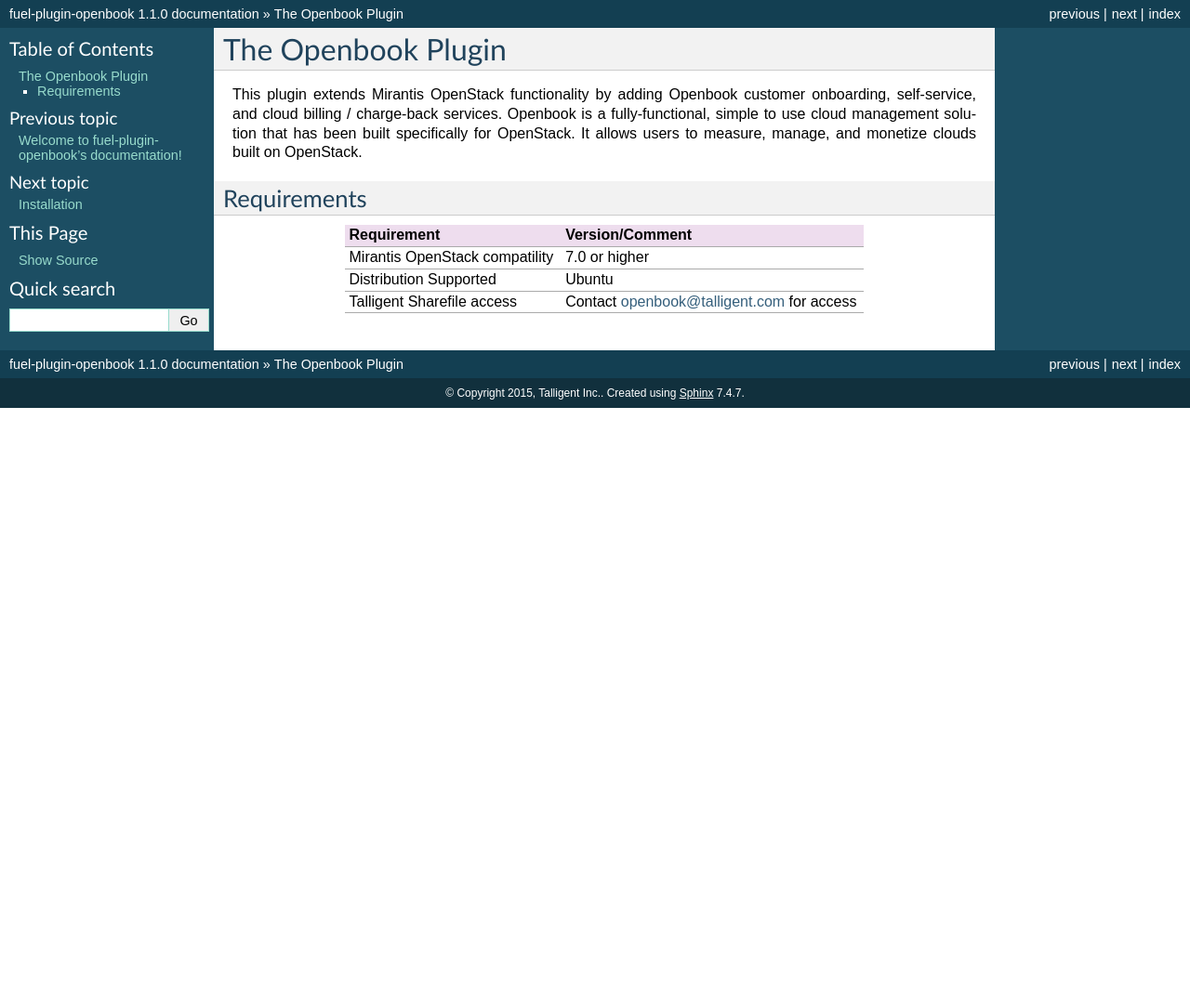
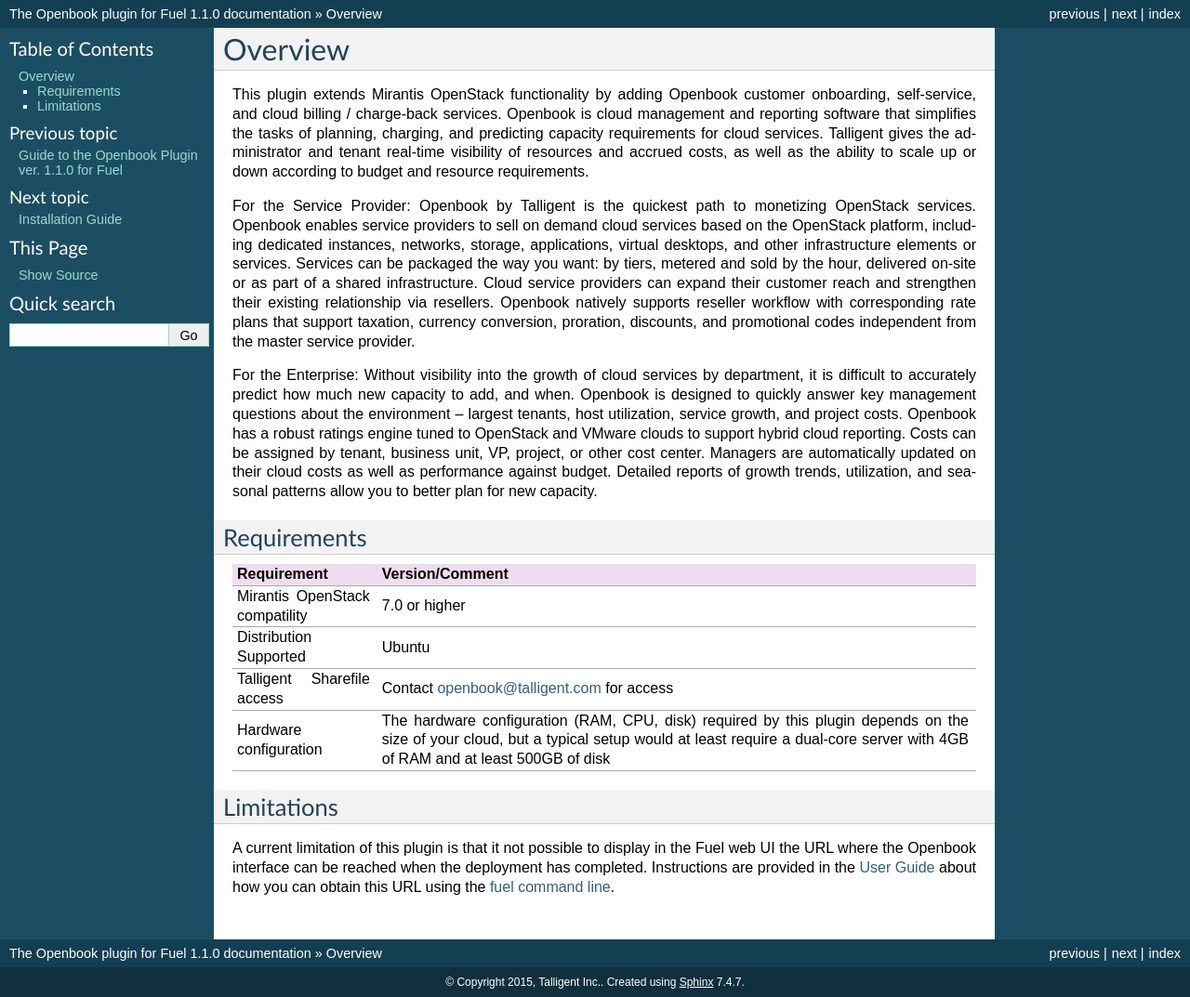
Before and after one commit to openstack-archive/fuel-plugin-openbook, a Sphinx documentation site: the page built from doc/source/overview.rst, in a window 1280 px wide. Shown: the whole page at 93% size. Built offline with Sphinx 7.4.7, drawn with Linux system fonts in a browser that asks for light colours; before the commit the page ends 900 px from its top, so only the background shows below that.

Commit message:
updated plugin guide; added plugin spec
Change-Id: If413e8178be1b4332b06b183e52349dd64920fa8

```diff
--- a/doc/source/conf.py
+++ b/doc/source/conf.py
@@ -46,7 +46,7 @@
 master_doc = 'index'
 
 # General information about the project.
-project = u'fuel-plugin-openbook'
+project = u'The Openbook plugin for Fuel'
 copyright = u'2015, Talligent Inc.'
 
 # The version info for the project you're documenting, acts as replacement for
@@ -199,7 +199,7 @@
 # (source start file, target name, title,
 #  author, documentclass [howto, manual, or own class]).
 latex_documents = [
-  ('index', 'fuel-plugin-openbook.tex', u'fuel-plugin-openbook Documentation',
+  ('index', 'fuel-plugin-openbook.tex', u'The Openbook Plugin for Fuel Documentation',
    u'Talligent Inc.', 'manual'),
 ]
 
@@ -229,7 +229,7 @@
 # One entry per manual page. List of tuples
 # (source start file, name, description, authors, manual section).
 man_pages = [
-    ('index', 'fuel-plugin-openbook', u'fuel-plugin-openbook Documentation',
+    ('index', 'fuel-plugin-openbook', u'Guide to the Openbook Plugin ver. 1.1.0 for Fuel',
      [u'Talligent Inc.'], 1)
 ]
 
@@ -243,8 +243,8 @@
 # (source start file, target name, title, author,
 #  dir menu entry, description, category)
 texinfo_documents = [
-  ('index', 'fuel-plugin-openbook', u'fuel-plugin-openbook Documentation',
-   u'Talligent Inc.', 'fuel-plugin-openbook', 'One line description of project.',
+  ('index', 'fuel-plugin-openbook', u'The Openbook Plugin for Fuel Documentation',
+   u'Talligent Inc.', 'fuel-plugin-openbook', 'The Openbook Plugin for Fuel Documentation',
    'Miscellaneous'),
 ]
 
@@ -264,7 +264,7 @@
 # -- Options for Epub output ----------------------------------------------
 
 # Bibliographic Dublin Core info.
-epub_title = u'fuel-plugin-openbook'
+epub_title = u'The Openbook Plugin for Fuel'
 epub_author = u'Talligent Inc.'
 epub_publisher = u'Talligent Inc.'
 epub_copyright = u'2015, Talligent Inc.'
--- a/doc/source/overview.rst
+++ b/doc/source/overview.rst
@@ -1,21 +1,57 @@
-The Openbook Plugin
-===================
+.. _user_overview:
+
+Overview
+========
 
 This plugin extends Mirantis OpenStack functionality by adding Openbook customer
-onboarding, self-service, and cloud billing / charge-back services. Openbook is
-a fully-functional, simple to use cloud management solution that has been built
-specifically for OpenStack. It allows users to measure, manage, and monetize
-clouds built on OpenStack.
+onboarding, self-service, and cloud billing / charge-back services. Openbook is cloud
+management and reporting software that simplifies the tasks of planning, charging,
+and predicting capacity requirements for cloud services.  Talligent gives the
+administrator and tenant real-time visibility of resources and accrued costs, as well
+as the ability to scale up or down according to budget and resource requirements.
 
+For the Service Provider:  Openbook by Talligent is the quickest path to monetizing
+OpenStack services.  Openbook enables service providers to sell on demand cloud services
+based on the OpenStack platform, including dedicated instances, networks, storage,
+applications, virtual desktops, and other infrastructure elements or services.  Services
+can be packaged the way you want:  by tiers, metered and sold by the hour, delivered
+on-site or as part of a shared infrastructure. Cloud service providers can expand their
+customer reach and strengthen their existing relationship via resellers. Openbook natively
+supports reseller workflow with corresponding rate plans that support taxation, currency
+conversion, proration, discounts, and promotional codes independent from the master
+service provider.
+
+For the Enterprise: Without visibility into the growth of cloud services by department,
+it is difficult to accurately predict how much new capacity to add, and when.  Openbook
+is designed to quickly answer key management questions about the environment – largest
+tenants, host utilization, service growth, and project costs.  Openbook has a robust
+ratings engine tuned to OpenStack and VMware clouds to support hybrid cloud reporting.
+Costs can be assigned by tenant, business unit, VP, project, or other cost center.
+Managers are automatically updated on their cloud costs as well as performance against
+budget.  Detailed reports of growth trends, utilization, and seasonal patterns allow
+you to better plan for new capacity.
+
+.. _plugin_requirements:
 Requirements
-++++++++++++
+------------
 
-+----------------------------------+-------------------------------------------+
-| Requirement                      | Version/Comment                           |
-+==================================+===========================================+
-| Mirantis OpenStack compatility   | 7.0 or higher                             |
-+----------------------------------+-------------------------------------------+
-| Distribution Supported           | Ubuntu                                    |
-+----------------------------------+-------------------------------------------+
-| Talligent Sharefile access       | Contact openbook@talligent.com for access |
-+----------------------------------+-------------------------------------------+
++----------------------------------+-----------------------------------------------------------------------+
+| **Requirement**                  | **Version/Comment**                                                   |
++==================================+=======================================================================+
+| Mirantis OpenStack compatility   | 7.0 or higher                                                         |
++----------------------------------+-----------------------------------------------------------------------+
+| Distribution Supported           | Ubuntu                                                                |
++----------------------------------+-----------------------------------------------------------------------+
+| Talligent Sharefile access       | Contact openbook@talligent.com for access                             |
++----------------------------------+-----------------------------------------------------------------------+
+| Hardware configuration           | The hardware configuration (RAM, CPU, disk) required by this plugin   |
+|                                  | depends on the size of your cloud, but a typical setup would at least |
+|                                  | require a dual-core server with 4GB of RAM and at least 500GB of disk |
++----------------------------------+-----------------------------------------------------------------------+
+
+Limitations
+-----------
+
+A current limitation of this plugin is that it not possible to display in the Fuel web UI the URL where the
+Openbook interface can be reached when the deployment has completed. Instructions are provided in the
+:ref:`User Guide <retrieve-ip>` about how you can obtain this URL using the `fuel command line <https://docs.mirantis.com/openstack/fuel/fuel-7.0/user-guide.html#using-fuel-cli>`_.
```
Also changed, not shown: README.md (+27 -48 lines), doc/source/guide.rst (+38 -29 lines), doc/source/index.rst (+4 -9 lines), doc/source/installation.rst (+18 -46 lines), specs/openbook-plugin.rst (+125 -107 lines), doc/source/_static/ceilometer-select_s.png.
